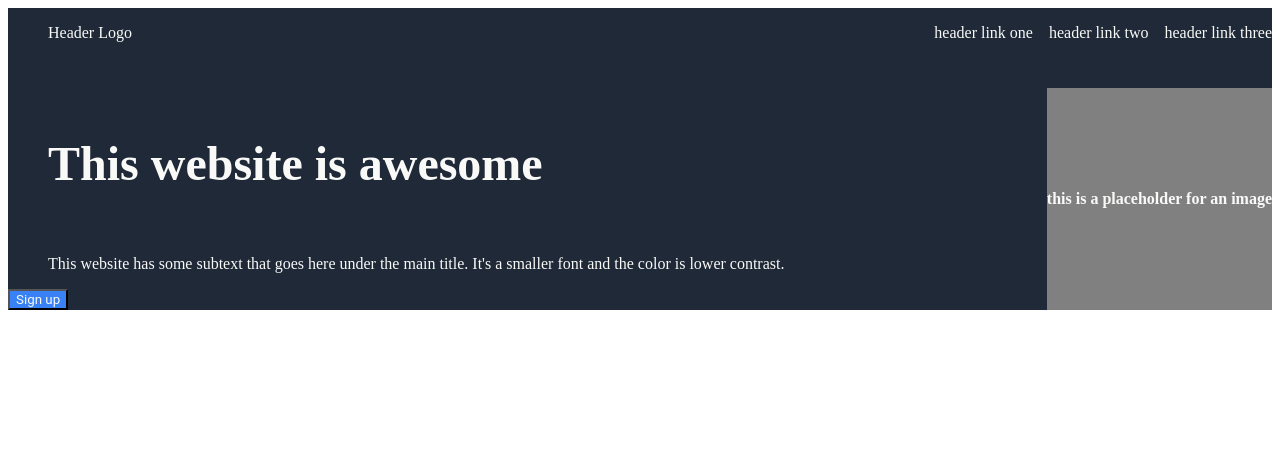
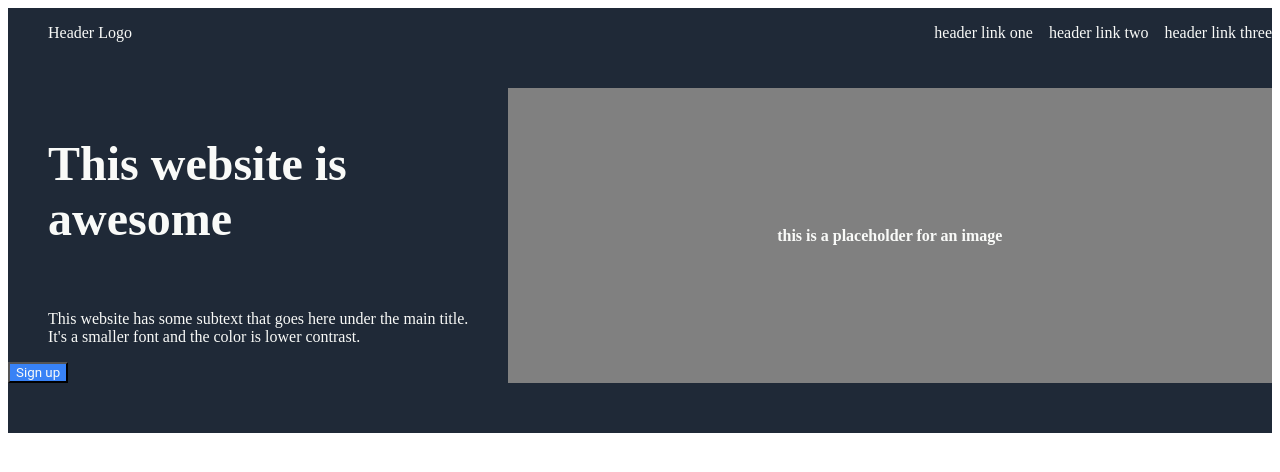
Before and after one commit to rti-rey/foundations-landing-page, a plain HTML site: page index.html in a window 1280 px wide. Drawn offline with Linux system fonts and the light colour scheme.

```diff
--- a/style.css
+++ b/style.css
@@ -22,6 +22,7 @@
     display:flex;
     justify-content: space-between;
     gap:30px;
+    padding-bottom: 50px;
   }
 
 
@@ -45,9 +46,11 @@
     background: gray;
     font-weight: bold;
     text-align: center;
+    justify-content: center;
     display:flex;
     color: #F9FAF8;
     align-items: center;
+    width:100%;
 
   }
 
```
